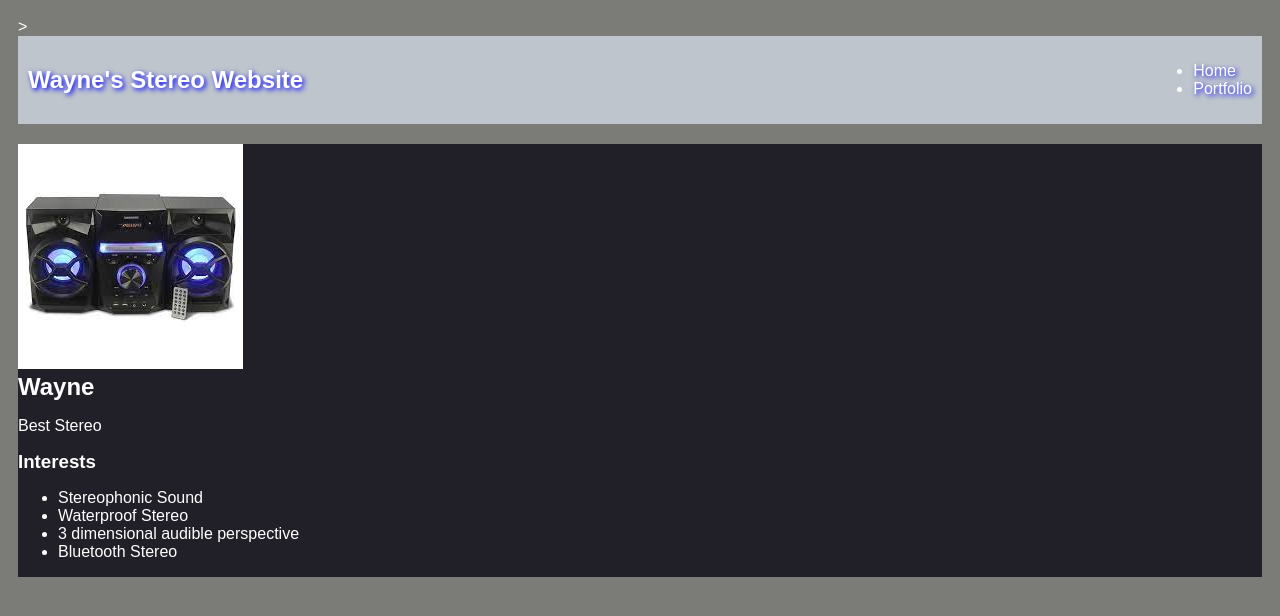
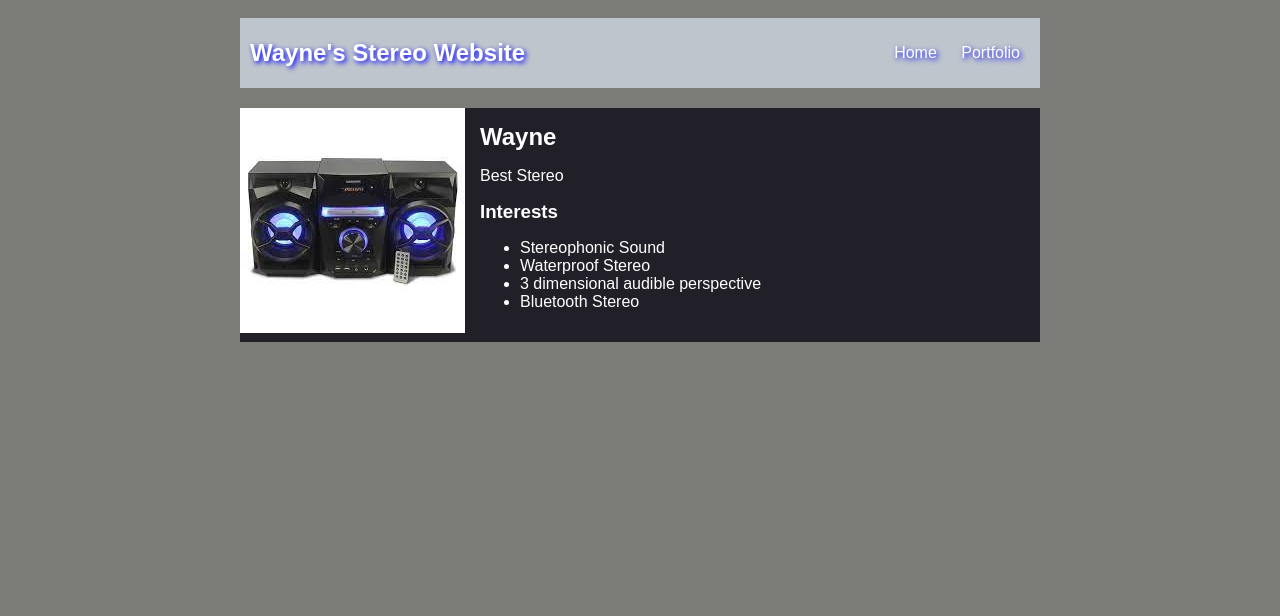
Before and after one commit to Waynelyn05/Waynelyn05.github.io, a plain HTML site: page index.html in a window 1280 px wide. Drawn offline with Linux system fonts and the light colour scheme.

Commit message:
add index.html file

```diff
--- a/index.html
+++ b/index.html
@@ -1,5 +1,6 @@
 <!DOCTYPE html>
 <html>
+
 <head>
     <title>Wayne's Stereo Website</title>
     <style>
@@ -9,6 +10,7 @@
             padding: 10px;
             font-family: arial;
         }
+
         #all-contents {
             max-width: 800px;
             margin: auto;
@@ -21,7 +23,9 @@
             display: flex;
             padding: 10px;
             margin-bottom: 20px;
+
         }
+
         h1 {
             display: flex;
             align-items: center;
@@ -30,13 +34,16 @@
             margin: 0;
             text-shadow: 2px 2px 5px blue;
         }
+
         #nav-ul {
             list-style-image: none;
         }
+
         .nav-li {
             display: inline-block;
             padding: 0 10px;
         }
+
         a {
             text-decoration: none;
             color: #fff;
@@ -48,22 +55,28 @@
             background: #212029;
             display: flex;
         }
+
         .sidebar {
             margin-right: 25px;
             padding: 10px;
         }
+
         .sidebar-img {
             width: 200px;
         }
+
         .content {
             flex: 1;
             padding: 15px;
         }
+
         #interests {
             border: 4px silver ridge;
             padding: 8px;
         }
-            h2, h3 {
+
+        h2,
+        h3 {
             margin: 0px;
         }
     </style>
@@ -72,14 +85,14 @@
 
 <body>
     <!-- All content goes here -->
-    <div <div id="all-contents"></div>>
+    <div id="all-contents">
         <nav>
             <h1>Wayne's Stereo Website</h1>
-            <ul>
-                <li>
+            <ul id="nav-ul">
+                <li class="nav-li">
                     <a href="index.html"> Home </a>
                 </li>
-                <li>
+                <li class="nav-li">
                     <a href="portfolio.html"> Portfolio </a>
                 </li>
             </ul>
@@ -88,15 +101,15 @@
         <main>
             <!-- Sidebar section -->
             <div>
-            <img src="/img/Stereo (1).jpeg"
+                <img "sidebar-img" src="/img/Stereo (1).jpeg">
             </div>
 
             <!-- Content section -->
-            <div>
+            <div class="content">
                 <h2>Wayne</h2>
                 <p>Best Stereo</p>
                 <!-- Interests section -->
-                <div>
+                <div "interests">
                     <h3>Interests</h3>
                     <ul>
                         <li>Stereophonic Sound</li>
@@ -109,4 +122,5 @@
         </main>
     </div>
 </body>
+
 </html>
```
Lines whose indentation alone changed are shown as unchanged.
